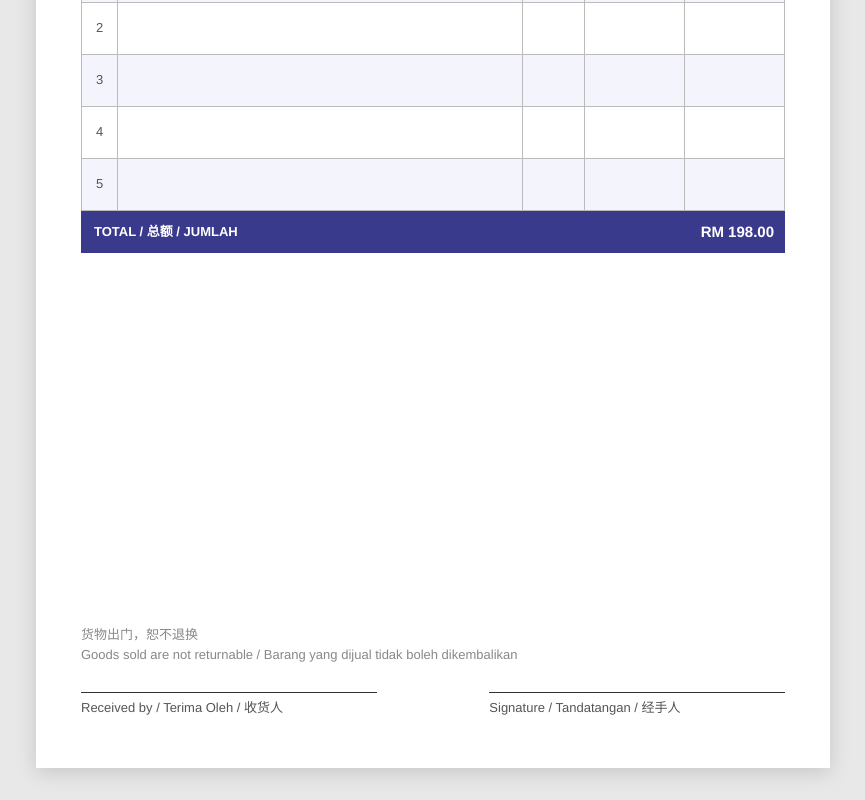
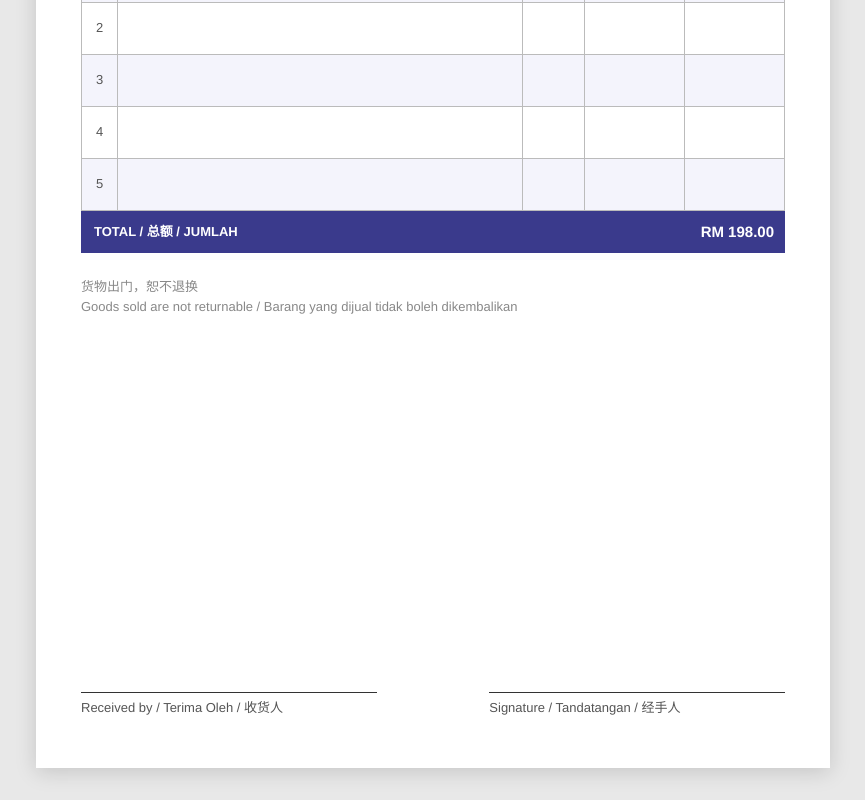
Before and after one commit to aaron-wpso/genqi, a Next.js app: page / in a window 1280 px wide. Shown: the part 745-1545 px from the top of the page, without its empty margins (207-1072 px from the left). Built offline with nearby package versions, Linux system fonts and the light colour scheme.

Commit message:
Keep disclaimer below table; only push signature section to page bottom

```diff
--- a/src/app/components/InvoicePreview.tsx
+++ b/src/app/components/InvoicePreview.tsx
@@ -88,12 +88,12 @@ export default function InvoicePreview({ data }: Props) {
         <span className="inv-total-amount">{fmt(total)}</span>
       </div>
 
+      <div className="inv-footer-note">
+        <span className="zh">货物出门，恕不退换</span><br />
+        Goods sold are not returnable / Barang yang dijual tidak boleh dikembalikan
+      </div>
+
       <div className="inv-footer">
-        <div className="inv-footer-note">
-          <span className="zh">货物出门，恕不退换</span><br />
-          Goods sold are not returnable / Barang yang dijual tidak boleh dikembalikan
-        </div>
-
         <div className="inv-sigs">
           <div className="inv-sig">
             {data.receivedByName && (
```
